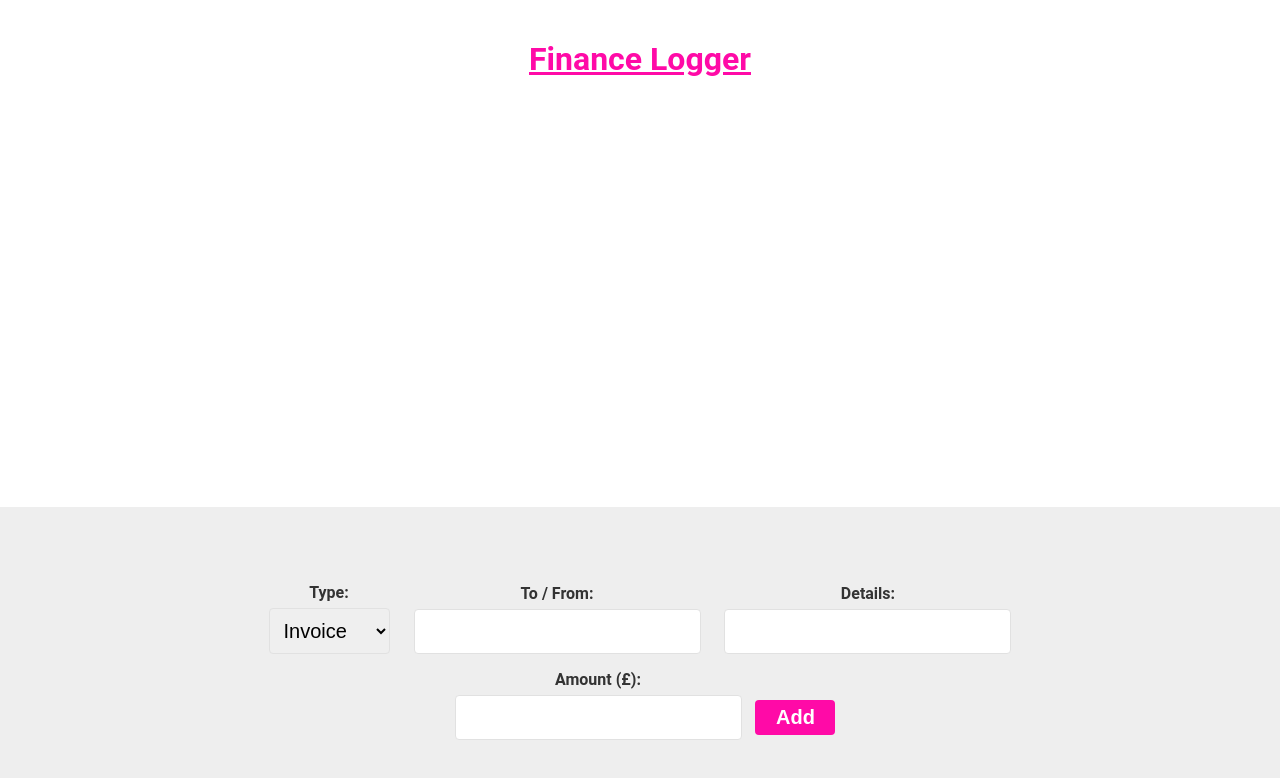
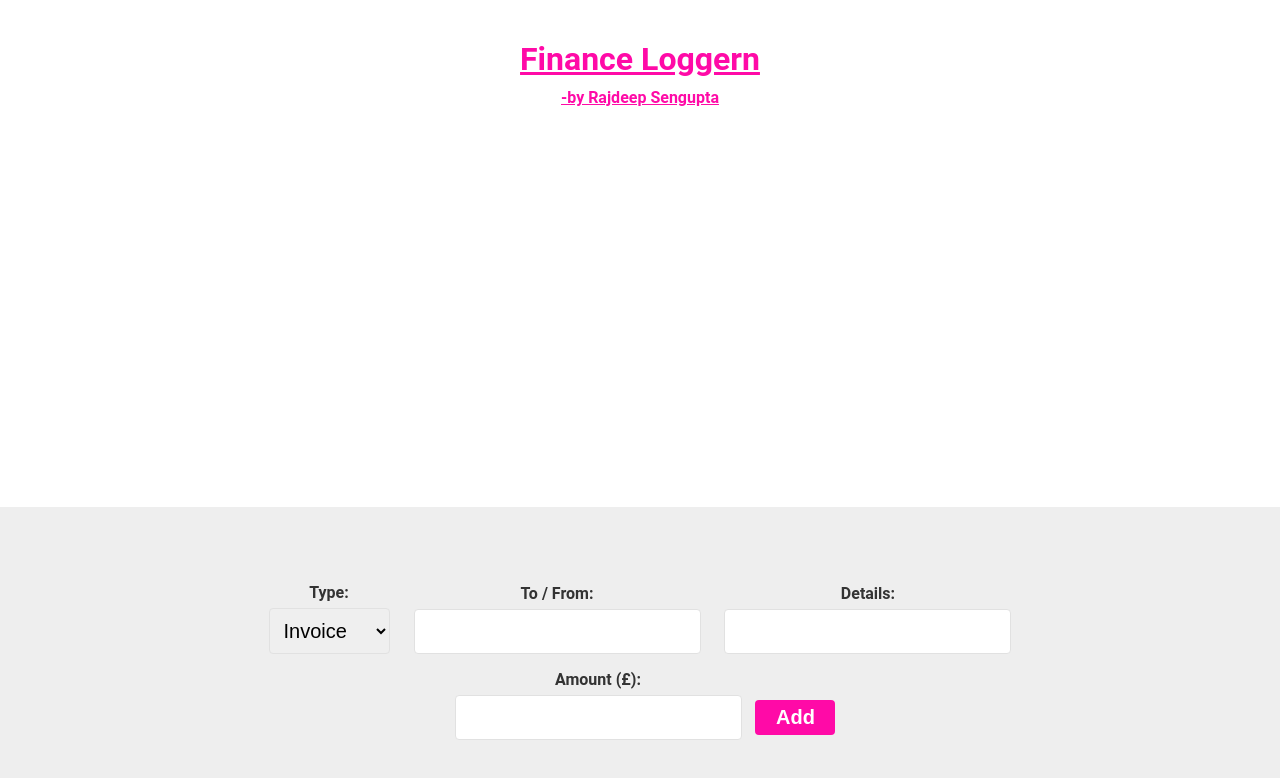
Before and after one commit to Rajdip019/finance-tarcker-typescript, a website with bundled scripts: page public/index.html in a window 1280 px wide. Built offline with nearby package versions, Linux system fonts and the light colour scheme.

Commit message:
Finance V-1.2

```diff
--- a/public/index.html
+++ b/public/index.html
@@ -9,7 +9,7 @@
 <body>
 
   <div class="wrapper">
-    <h1 class="heading" >Finance Logger</h1>
+    <h1 class="heading" >Finance Loggern <span class="by"> -by Rajdeep Sengupta</span></h1>
 
     <!-- output list -->
     <ul class="item-list">
--- a/public/styles.css
+++ b/public/styles.css
@@ -93,3 +93,9 @@ body{
     position: sticky;
     bottom: 0;
   }
+  .by{
+    font-size: 16px;
+    text-decoration: none;
+    display: block;
+    margin-top: 10px;
+  }
```
